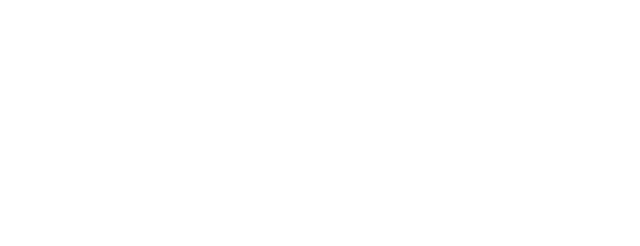
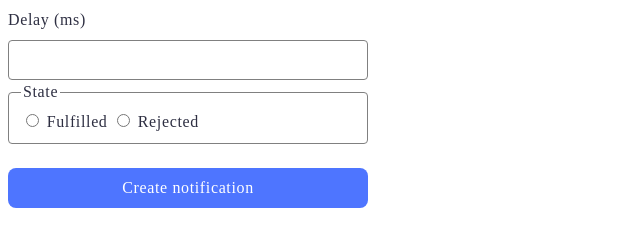
Before and after one commit to RadislavKrasnov/goit-advancedjs-hw-02, a website built with Vite: page src/2-snackbar.html in a window 1280 px wide. Shown: the whole page, without its empty margins (0-640 px from the left). Built offline with nearby package versions, Linux system fonts and the light colour scheme.

Commit message:
add task two

```diff
--- a/src/2-snackbar.html
+++ b/src/2-snackbar.html
@@ -5,8 +5,27 @@
     <meta name="viewport" content="width=device-width, initial-scale=1.0" />
     <title>Vanilla App Template</title>
     <link rel="stylesheet" href="./css/styles.css" />
+    <link rel="stylesheet" href="./css/snackbar.css" />
   </head>
   <body>
+    <form class="form">
+      <label>
+        Delay (ms)
+        <input type="number" name="delay" required />
+      </label>
+      <fieldset>
+        <legend>State</legend>
+        <label>
+          <input type="radio" name="state" value="fulfilled" required />
+          Fulfilled
+        </label>
+        <label>
+          <input type="radio" name="state" value="rejected" required />
+          Rejected
+        </label>
+      </fieldset>
+      <button type="submit">Create notification</button>
+    </form>
     <script type="module" src="./js/2-snackbar.js"></script>
   </body>
 </html>
--- /dev/null
+++ b/src/css/snackbar.css
@@ -0,0 +1,69 @@
+.form {
+    color: #2E2F42;
+    font-family: Montserrat;
+    font-size: 16px;
+    line-height: 1.5;
+    letter-spacing: 0.04em;
+}
+
+.form > label {
+    display: inline-flex;
+    flex-direction: column;
+    align-items: flex-start;
+    gap: 8px;
+}
+
+input[type="number"] {
+    width: 360px;
+    height: 40px;
+    flex-shrink: 0;
+    border-radius: 4px;
+    border: 1px solid #808080;
+    outline: none;
+    color: #2E2F42;
+    padding: 8px 16px;
+    box-sizing: border-box;
+}
+
+input[type="number"]:hover {
+    border: 1px solid #000;
+}
+
+input[type="number"]:focus {
+    border: 1px solid #4E75FF;
+}
+
+.form > fieldset {
+    width: 360px;
+    height: 64px;
+    border: 1px solid #808080;
+    box-sizing: border-box;
+    border-radius: 4px;
+    margin: 0;
+}
+
+.form > fieldset:hover {
+    border: 1px solid #000;
+}
+
+button {
+    display: flex;
+    width: 360px;
+    padding: 8px 16px;
+    justify-content: center;
+    align-items: center;
+    color: #FFF;
+    font-family: Montserrat;
+    font-size: 16px;
+    font-weight: 500;
+    line-height: 1.5; /* 150% */
+    letter-spacing: 0.04em;
+    border-radius: 8px;
+    background: #4E75FF;
+    border: none;
+    margin-top: 24px;
+}
+
+button:hover {
+    background: #6C8CFF;
+}
--- a/src/css/styles.css
+++ b/src/css/styles.css
@@ -1,4 +1,3 @@
 @import url('flatpickr/dist/flatpickr.min.css');
 @import url('izitoast/dist/css/iziToast.min.css');
 @import url('./reset.css');
-@import url('./timer.css');
--- a/src/js/2-snackbar.js
+++ b/src/js/2-snackbar.js
@@ -0,0 +1,33 @@
+import iziToast from 'izitoast';
+
+const form = document.querySelector('.form');
+
+function callFullfilledMessage(value) {
+  iziToast.success({
+    message: value,
+    position: 'topRight',
+  });
+}
+
+function callRejectedMessage(value) {
+  iziToast.error({
+    message: value,
+    position: 'topRight',
+  });
+}
+
+form.addEventListener('submit', event => {
+  event.preventDefault();
+  const target = event.target;
+  const inputs = target.elements;
+  const delay = inputs['delay'].value;
+  const state = inputs['state'].value;
+  const promise = new Promise((resolve, reject) => {
+    setTimeout(() => {
+      state === 'fulfilled'
+        ? resolve(`Fulfilled promise in ${delay}ms`)
+        : reject(`Rejected promise in ${delay}ms`);
+    }, delay);
+  });
+  promise.then(callFullfilledMessage).catch(callRejectedMessage);
+});
```
Also changed, not shown: src/1-timer.html (+1 -0 lines).
